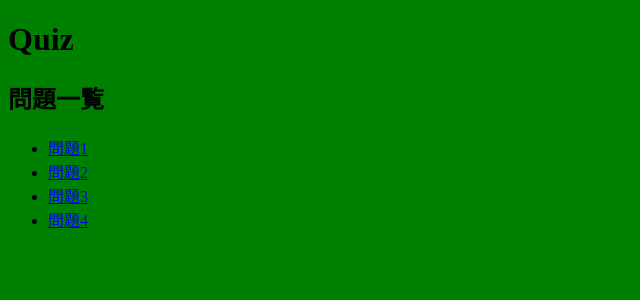
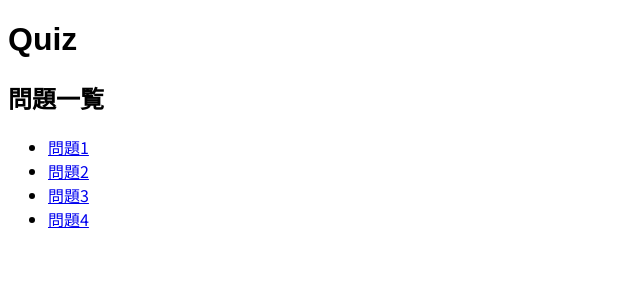
Before and after one commit to Takumikimura1899/Quiz, a PHP site: page /index.html in a window 1280 px wide. Shown: the top 300 px of the page, without its empty margins (0-640 px from the left). Run offline with PHP 8.4, Linux system fonts and the light colour scheme.

Commit message:
[add] font

```diff
--- a/style.css
+++ b/style.css
@@ -1,3 +1,12 @@
+@import url('https://fonts.googleapis.com/css2?family=Noto+Sans+JP:wght@400;700&display=swap');
+
 body {
-  background-color: green;
+  /* font-family: '游ゴシック体', 'YuGothic', '游ゴシック', 'Yu Gothic', sans-serif; */
+  font-family: 'Noto Sans JP', sans-serif;
 }
+
+h1,
+h2,
+h3 {
+  font-family: '游ゴシック体', 'YuGothic', '游ゴシック', 'Yu Gothic', sans-serif;
+}
```
